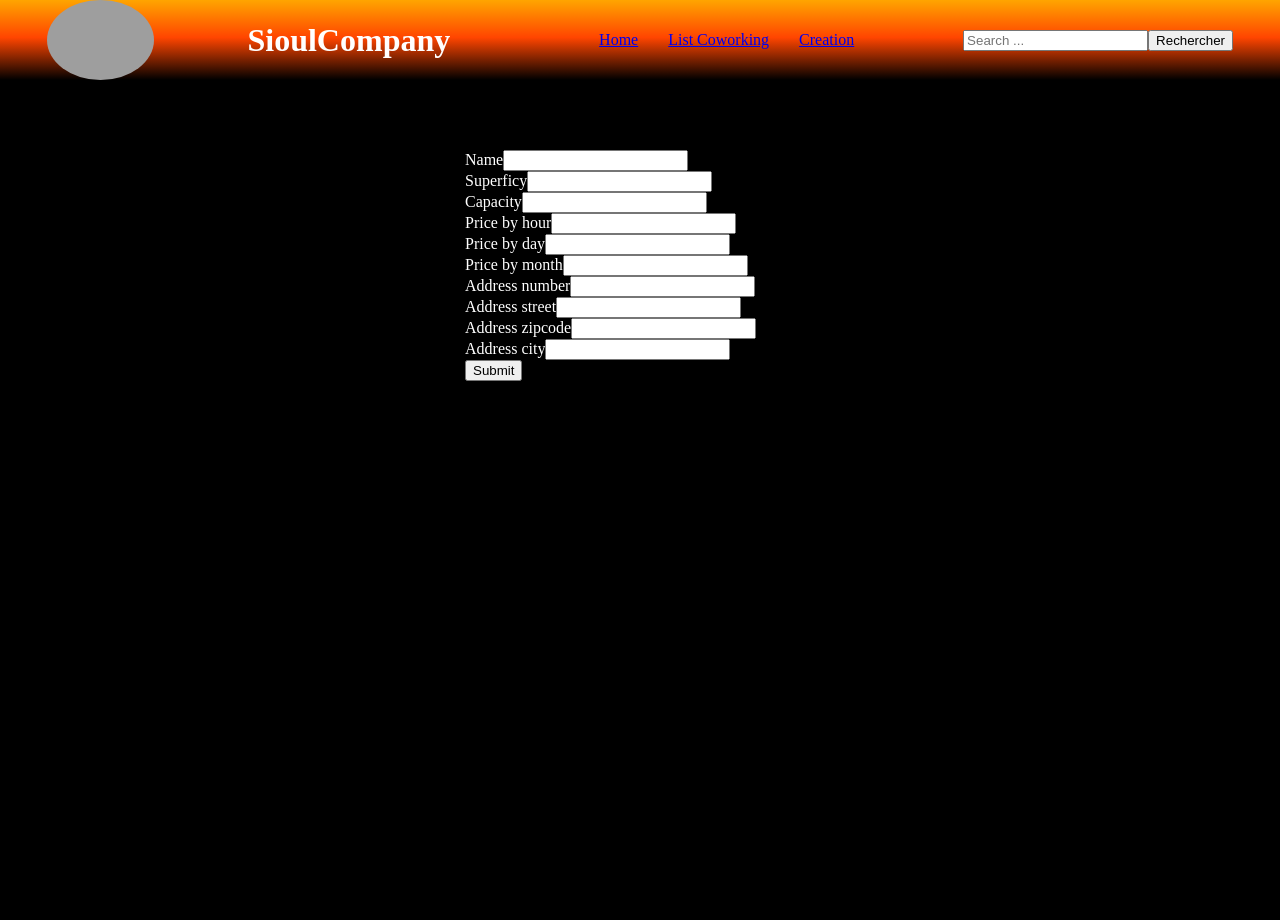
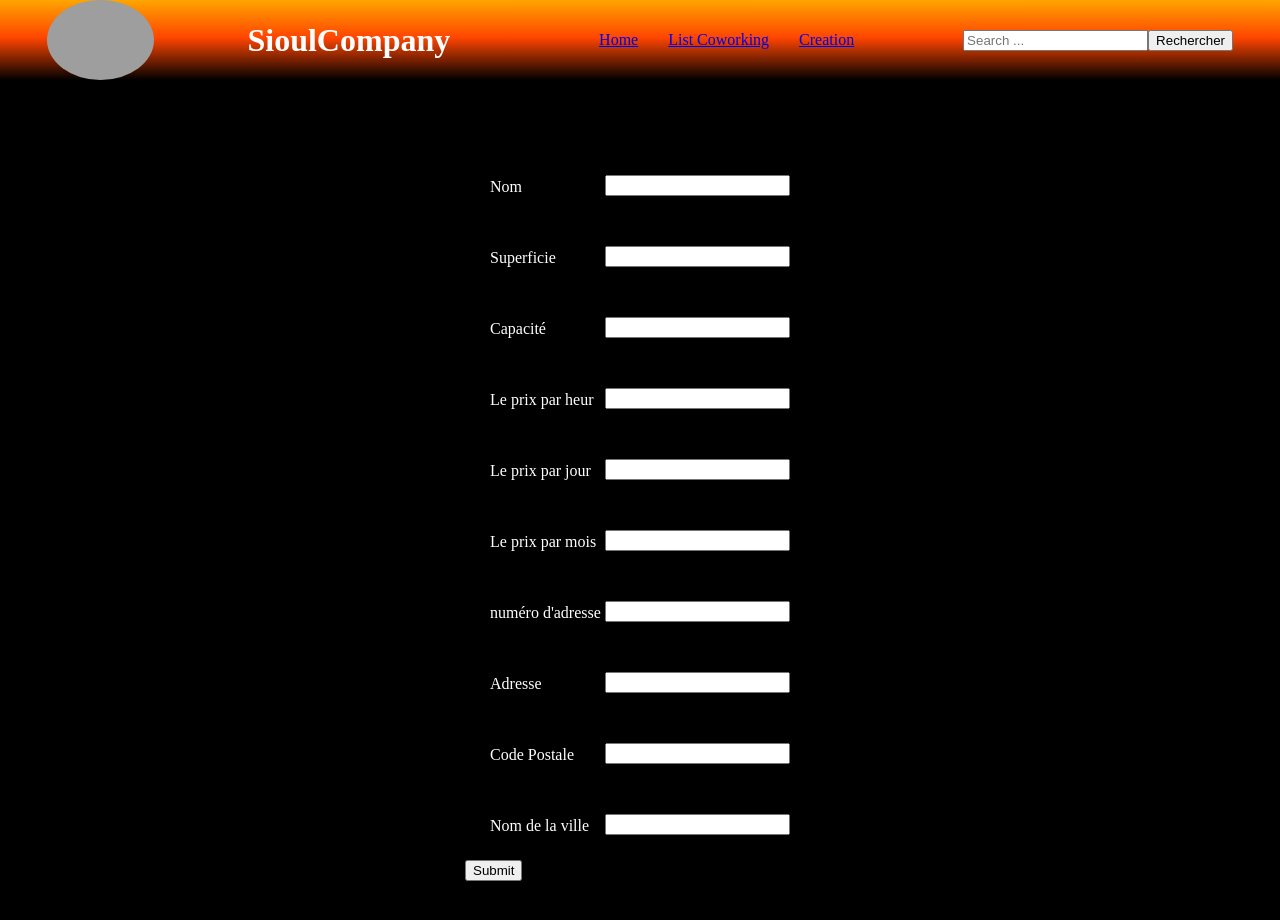
Before and after one commit to LorietteLouis/coworkingFront, a React (Create React App) app: page /coworkings/create in a window 1280 px wide. Shown: the top 920 px of the page. Before the commit the page ends 800 px from the top, so only its background shows below. Built offline with nearby package versions, Linux system fonts and the light colour scheme; grey boxes are pictures that could not be loaded.

Commit message:
affinage css create coworking

```diff
--- a/src/App.css
+++ b/src/App.css
@@ -79,6 +79,13 @@ body {
     border-radius: 15px;
   }
 
+  .label-forma{
+    display: flex;
+    justify-content: space-between;
+    padding: 25px;
+    align-items:flex-end;
+  }
+
 
 
 
--- a/src/page/CreateCoworkingPage.jsx
+++ b/src/page/CreateCoworkingPage.jsx
@@ -49,53 +49,53 @@ const CreateCoworkingPage = () => {
         <>
         <Header/>
         <form onSubmit={handleCreateCoworking} className="create-coworking">
-          <div>
-            <label htmlFor="name">Name</label>
+          <div className="label-forma">
+            <label htmlFor="name">Nom</label>
             <input type="text" name="name" />
           </div>
 
-          <div>
-            <label htmlFor="superficy">Superficy</label>
+          <div className="label-forma">
+            <label htmlFor="superficy">Superficie</label>
             <input type="number" name="superficy" />
           </div>
 
-          <div>
-            <label htmlFor="capacity">Capacity</label>
+          <div className="label-forma">
+            <label htmlFor="capacity">Capacité</label>
             <input type="number" name="capacity" />
           </div>
 
-          <div>
-            <label htmlFor="price_hour">Price by hour</label>
+          <div className="label-forma">
+            <label htmlFor="price_hour">Le prix par heur</label>
             <input type="number" name="price_hour" />
           </div>
 
-          <div>
-            <label htmlFor="price_day">Price by day</label>
+          <div className="label-forma">
+            <label htmlFor="price_day">Le prix par jour</label>
             <input type="number" name="price_day" />
           </div>
 
-          <div>
-            <label htmlFor="price_month">Price by month</label>
+          <div className="label-forma">
+            <label htmlFor="price_month">Le prix par mois</label>
             <input type="number" name="price_month" />
           </div>
 
-          <div>
-            <label htmlFor="address_number">Address number</label>
+          <div className="label-forma">
+            <label htmlFor="address_number">numéro d'adresse</label>
             <input type="number" name="address_number" />
           </div>
 
-          <div>
-            <label htmlFor="address_street">Address street</label>
+          <div className="label-forma">
+            <label htmlFor="address_street">Adresse</label>
             <input type="text" name="address_street" />
           </div>
 
-          <div>
-            <label htmlFor="address_postcode">Address zipcode</label>
+          <div className="label-forma">
+            <label htmlFor="address_postcode">Code Postale</label>
             <input type="number" name="address_postcode" />
           </div>
 
-          <div>
-            <label htmlFor="address_city">Address city</label>
+          <div className="label-forma">
+            <label htmlFor="address_city">Nom de la ville</label>
             <input type="text" name="address_city" />
           </div>
 
```
